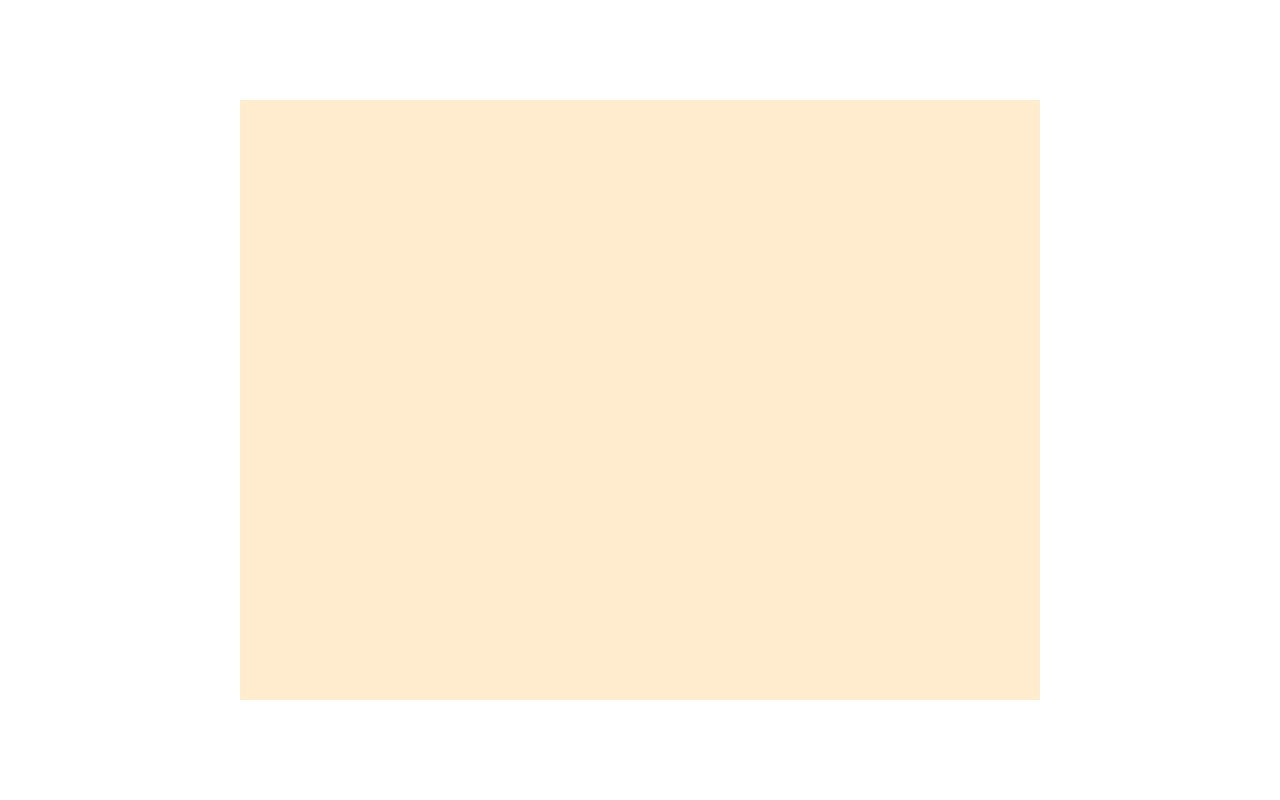
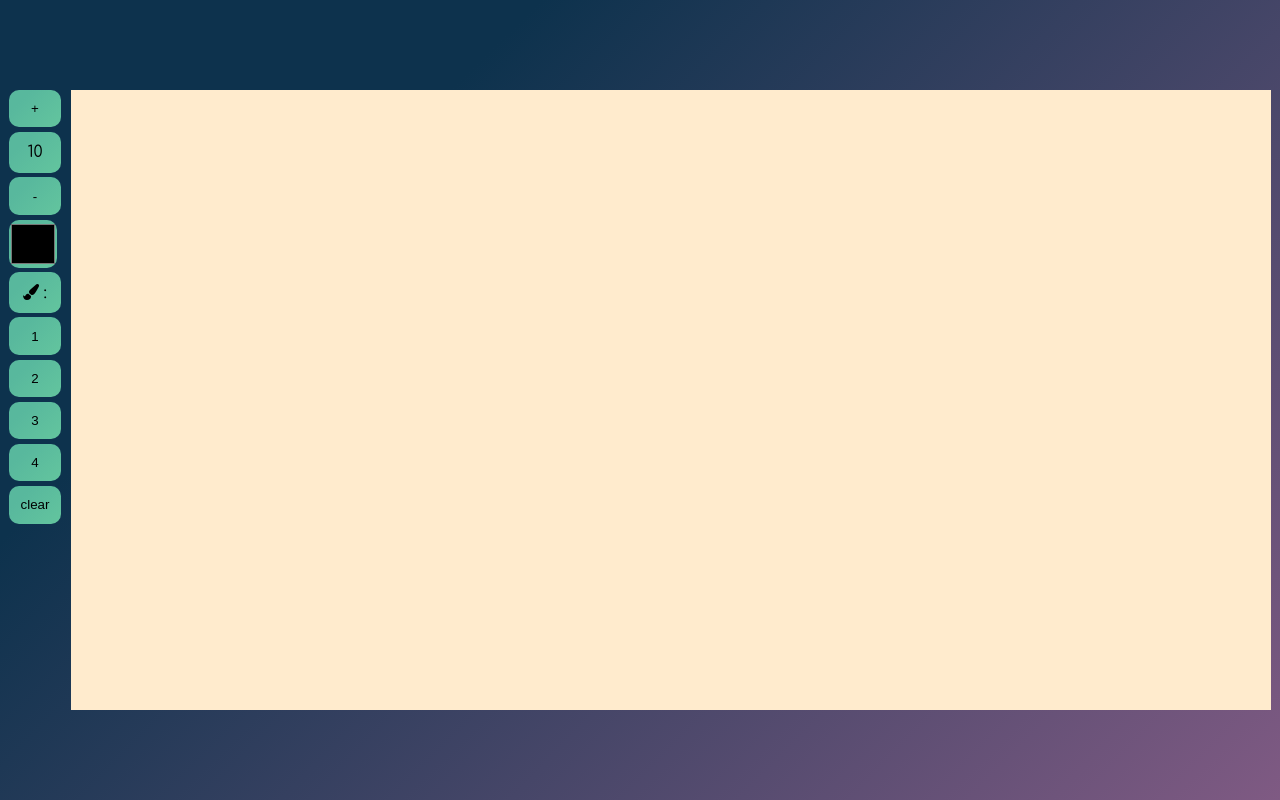
Before and after one commit to Ebinu-S/javascript-Challenge, a plain HTML site: page drawingapp/index.html in a window 1280 px wide. Drawn offline with Linux system fonts and the light colour scheme.

Commit message:
added button

```diff
--- a/drawingapp/index.html
+++ b/drawingapp/index.html
@@ -3,11 +3,24 @@
 <head>
     <meta charset="UTF-8">
     <meta name="viewport" content="width=device-width, initial-scale=1.0">
-    <title>Document</title>
+    <title>Drawing App</title>
+    <link rel="stylesheet" href="https://cdnjs.cloudflare.com/ajax/libs/font-awesome/5.14.0/css/all.min.css" />
     <link rel="stylesheet" href="style.css">
 </head>
 <body>
-    <canvas id="canvas" width="800" height="600"></canvas>
+    <div id="toolBar">
+        <button id="">+</button>
+        <span>10</span>
+        <button id="">-</button>
+        <input type="color">
+        <span><i class="fas fa-paint-brush"></i> : </span>
+        <button id="">1</button>
+        <button id="">2</button>
+        <button id="">3</button>
+        <button id="">4</button>
+        <button id="">clear</button>
+    </div>
+    <canvas id="canvas" width="1200" height="620"></canvas>
     <script src="script.js"></script>
 </body>
 </html>
--- a/drawingapp/style.css
+++ b/drawingapp/style.css
@@ -8,14 +8,51 @@ body {
     font-family: "Comfortaa", sans-serif;
     margin: 0;
     display: flex;
-    flex-direction: column;
+    flex-direction: row;
     justify-content: center;
     align-items: center;
     min-height: 100vh;
+    background-color: #7f5a83;
+    background-image: linear-gradient(315deg, #7f5a83 0%, #0d324d 74%);
+    color: #f4f4f4;
 }
 
 canvas{
-    width: 800px;
-    height: 600px;
+    width: 1200px;
+    height: 620px;
     background-color: blanchedalmond;
 }
+
+#toolBar{
+    display: flex;
+    flex-direction: column;
+    padding-right: 10px;
+    height: 620px;
+    text-align: center
+}
+
+#toolBar > *{
+    background-color : #7cffcb;
+    background-image : linear-gradient(315deg, #63c59e 0%, #58b89d 74%);
+    border: 0;
+    padding: 0.7rem;
+    margin-bottom: 0.3rem;
+    color: #000;
+    border-radius: 10px;
+}
+
+#toolBar input{
+    width: 3rem;
+    height: 3rem;
+    padding: 0;
+}
+
+#toolBar button:hover{
+    background-image : linear-gradient(315deg, #7cffcb 0%, #74f2ce 74%);
+    cursor: pointer;
+}
+
+#toolBar> :last-child{
+    margin-bottom: auto;
+    bottom: 0   ;
+}
```
